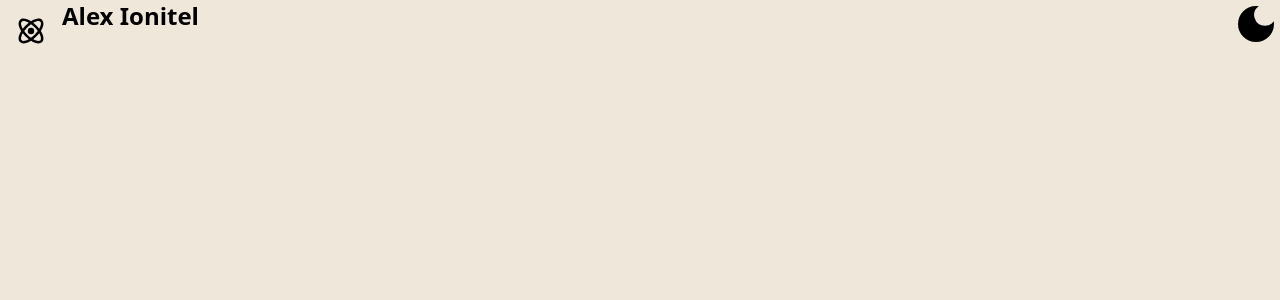
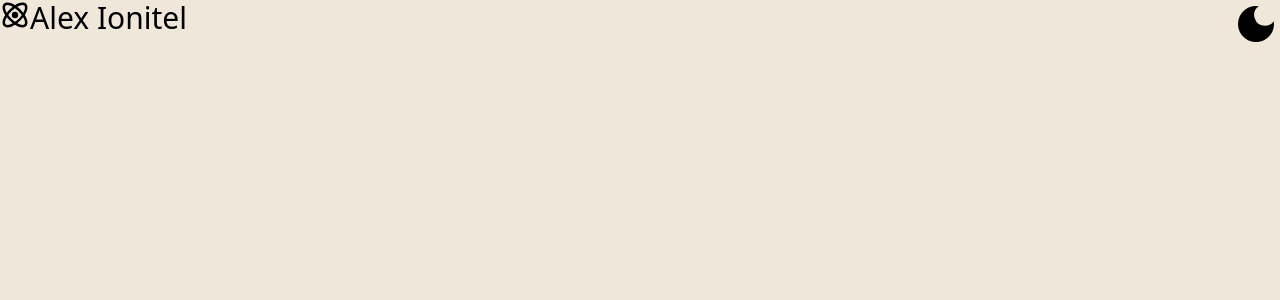
Before and after one commit to aionitel/portfolio-old-, a Next.js app: page / in a window 1280 px wide. Shown: the top 300 px of the page. Built offline with nearby package versions, Linux system fonts and the light colour scheme; a web font is replaced by a local one.

Commit message:
atom icon spinning(rotating) when hover over name and icon in Header

```diff
--- a/components/header/Header.tsx
+++ b/components/header/Header.tsx
@@ -1,13 +1,15 @@
-import React from 'react'
+import React, { useState } from 'react'
 import ThemeSwitch from './ThemeSwitch';
 import { BiAtom } from 'react-icons/bi'
 
 const Header: React.FC = () => {
+  const [hover, setHover] = useState<boolean>(false);
+
   return (
     <div className='flex justify-between w-screen'>
-      <div className='flex'>
-        <BiAtom className='text-3xl m-4 transition-all duration-300 hover:rotate-180' />
-        <h1 className='font-bold text-2xl font-joesphSans'>Alex Ionitel</h1>
+      <div className='flex hover:cursor-pointer text-3xl' onMouseOver={() => setHover(true)} onMouseOut={() => setHover(false)}>
+        <BiAtom style={{ transform: hover ? 'rotate(270deg)' : '' }} className='transition-all duration-500' />
+        <h1>Alex Ionitel</h1>
       </div>
       <ThemeSwitch />
     </div>
```
